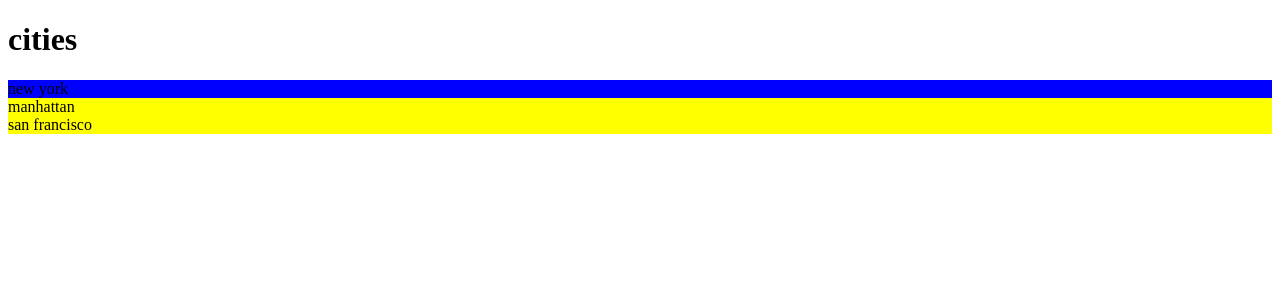
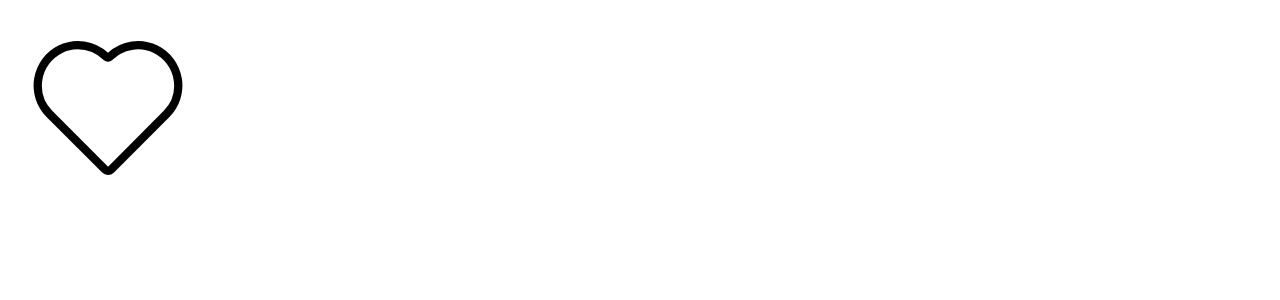
Before and after one commit to Demo-23home/React_practicing, a React (Vite) app in the folder react_app/: page / in a window 1280 px wide. Shown: the top 300 px of the page. Built offline with nearby package versions, Linux system fonts and the light colour scheme.

Commit message:
building like component & end of styling components

```diff
--- a/react_app/package.json
+++ b/react_app/package.json
@@ -10,8 +10,10 @@
   },
   "dependencies": {
     "bootstrap": "^5.3.2",
+    "install": "^0.13.0",
     "react": "^18.2.0",
     "react-dom": "^18.2.0",
+    "react-icons": "^4.7.1",
     "styled-components": "^6.1.1"
   },
   "devDependencies": {
--- a/react_app/src/App.tsx
+++ b/react_app/src/App.tsx
@@ -1,17 +1,12 @@
-import React from "react";
-import ListGroup from "./components/ListGroup";
+
+import Like from "./components/Like";
+
 
 export const App = () => {
-  const items = ['new york', 'manhattan', 'san francisco'];
-  const heading = 'cities';
-
-  const onSelectedItem = (selectedItem:string) => {
-    console.log(`Selected item: ${selectedItem}`);
-  };
 
   return (
     <div>
-      <ListGroup items={items} heading={heading} onSelectItem={onSelectedItem} />
+  <Like onClick={()=> console.log("Clicked")}></Like>
     </div>
   );
 };
--- a/react_app/src/components/Button.tsx
+++ b/react_app/src/components/Button/Button.tsx
@@ -1,3 +1,7 @@
+import styles from './Button.module.css';
+
+
+
 interface Props{
     children : string ;
     color?: 'primary'| 'secondary'| 'danger';
@@ -6,6 +10,6 @@ interface Props{
 }
 
 const Button =({children, onClick, color = 'danger' }:Props) =>{
- return <button id='button' className={ "btn btn-" + color } onClick={onClick}>{children}</button>
+ return <button id='button' className={[styles.btn, styles['btn-' + color]].join(' ')} onClick={onClick}>{children}</button>
 }
 export default Button;
--- /dev/null
+++ b/react_app/src/components/Like.tsx
@@ -0,0 +1,19 @@
+import { useState } from "react";
+import { FaHeart } from "react-icons/fa";
+import { CiHeart } from "react-icons/ci";
+
+interface Props {
+  onClick : () => void;
+}
+
+
+export const Like = ({onClick}:Props) => {
+  const toggle = ()=> {
+    setStatus(!status);
+    onClick();
+  }
+  const [status, setStatus] = useState(false);
+  if (status) return <FaHeart color="red" size={200} onClick={toggle}/>
+  return <CiHeart size={200} onClick={toggle}/>
+}
+export default Like;
```
Also changed, not shown: react_app/src/components/Button/Button.module.css (added, +12 -0 lines), 1 other file (tests, documents, lock files or other folders).
